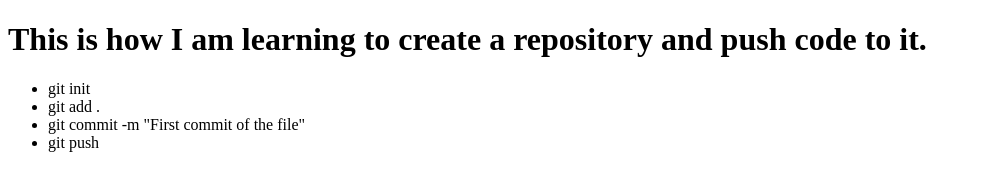
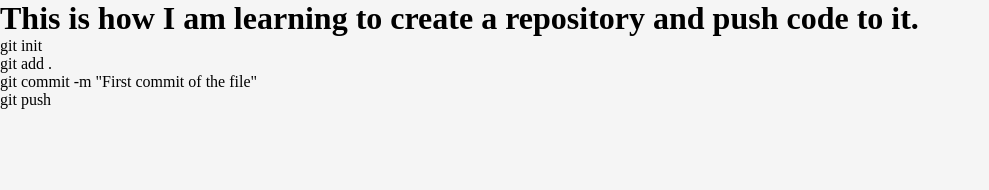
Before and after one commit to BibekSinghThakuri/html-code, a plain HTML site: page index.html in a window 1280 px wide. Shown: the whole page, without its empty margins (0-989 px from the left). Drawn offline with Linux system fonts and the light colour scheme.

Commit message:
style added

```diff
--- a/index.html
+++ b/index.html
@@ -5,6 +5,7 @@
     <meta http-equiv="X-UA-Compatible" content="IE=edge">
     <meta name="viewport" content="width=device-width, initial-scale=1.0">
     <title>Bibek</title>
+    <link rel="stylesheet" href="style.css">
 </head>
 <body>
     <h1>This is how I am learning to create a repository and push code to it.</h1>
--- /dev/null
+++ b/style.css
@@ -0,0 +1,10 @@
+* {
+    margin: 0;
+    padding: 0;
+    box-sizing: border-box;
+}
+
+body {
+    background-color: whitesmoke;
+    color: #000;
+}
```
